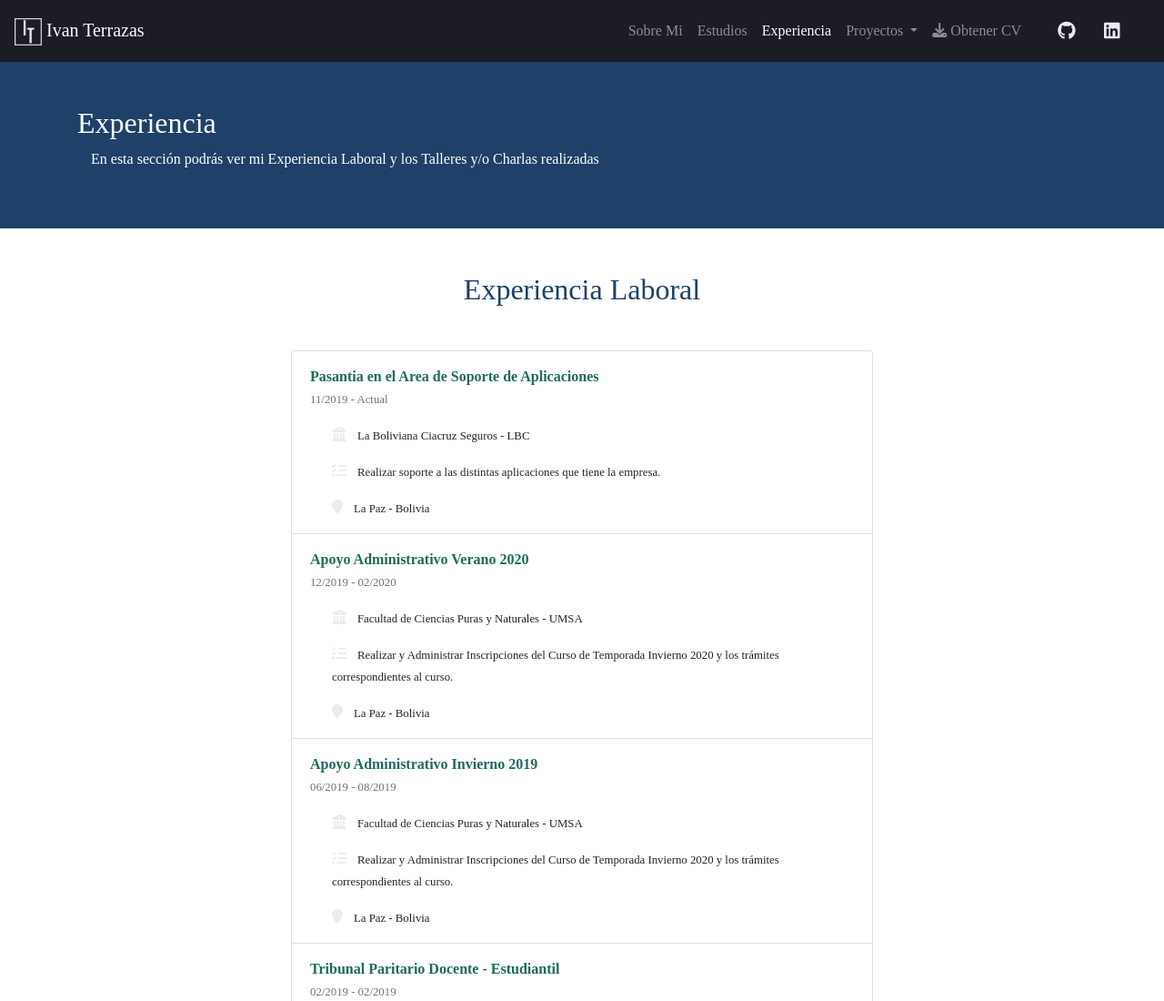
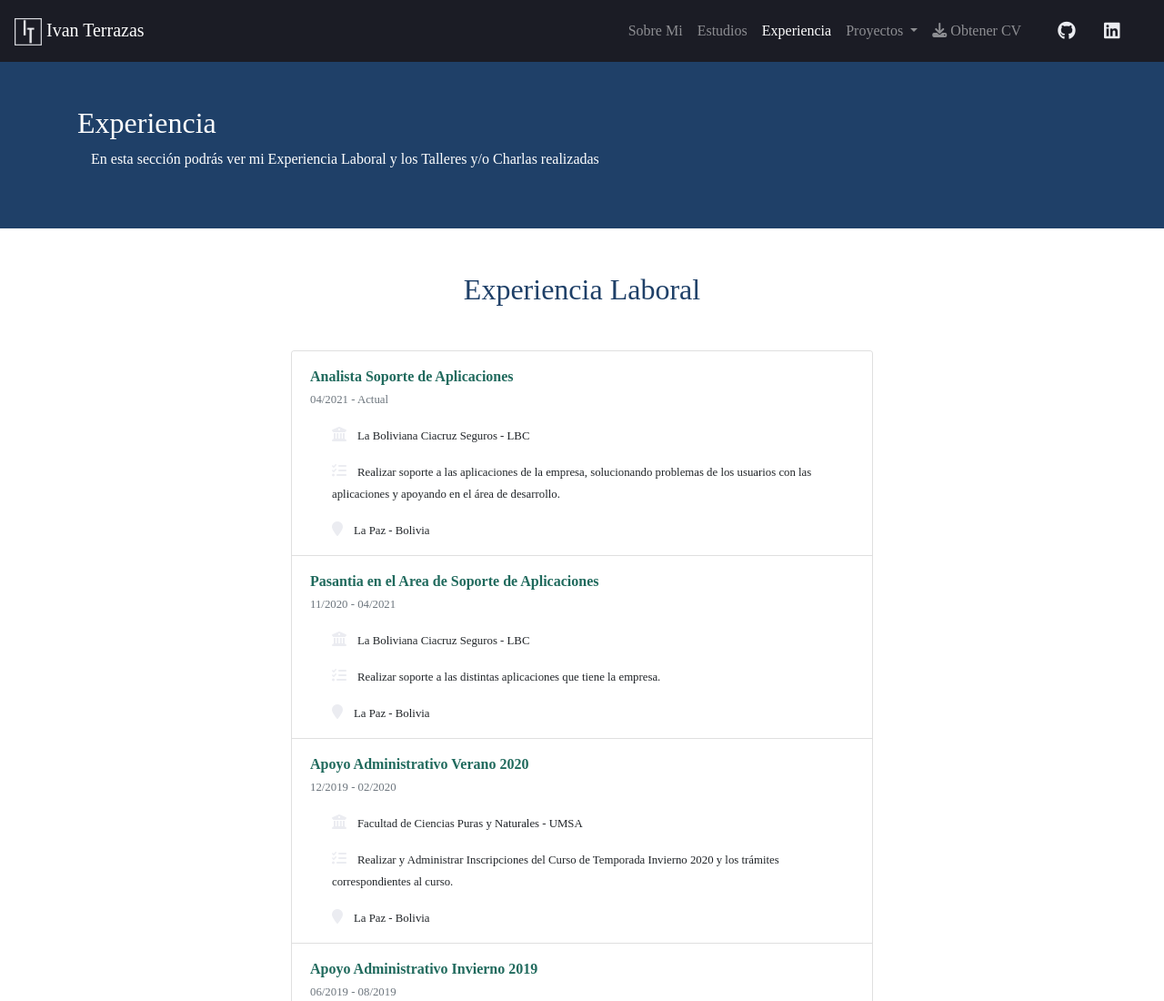
Before and after one commit to Aivan1909/CV, a plain HTML site: page pages/experiencia.html in a window 1280 px wide. Shown: the top 1100 px of the page at 91% size. Drawn offline with nearby package versions, Linux system fonts and the light colour scheme; a web font is replaced by a local one.

Commit message:
Actualizacion de CV con mencion de titulo UMSA y trabajo LBC

```diff
--- a/pages/experiencia.html
+++ b/pages/experiencia.html
@@ -104,11 +104,45 @@
                             <div class="col-12">
                                 <div class="card-body py-3">
                                     <p class="card-title my-text-secondary font-weight-bold mb-0">
+                                        Analista Soporte de Aplicaciones
+                                    </p>
+                                    <p class="card-text">
+                                        <small class="text-muted">
+                                            04/2021 - Actual
+                                        </small>
+                                    </p>
+                                    <p class="card-text d-block pl-4">
+                                        <i class="fas fa-university my-text-light"></i>&nbsp;&nbsp;
+                                        <small>
+                                            La Boliviana Ciacruz Seguros - LBC
+                                        </small>
+                                    </p>
+                                    <p class="card-text d-block pl-4">
+                                        <i class="fas fa-tasks my-text-light"></i>&nbsp;&nbsp;
+                                        <small>
+                                            Realizar soporte a las aplicaciones de la empresa, solucionando problemas de los usuarios con las aplicaciones y apoyando en el área de desarrollo.
+                                        </small>
+                                    </p>
+                                    <p class="card-text d-block pl-4">
+                                        <i class="fas fa-map-marker my-text-light"></i>&nbsp;&nbsp;
+                                        <small>
+                                            La Paz - Bolivia
+                                        </small>
+                                    </p>
+                                </div>
+                            </div>
+                        </div>
+                    </li>
+                    <li class="list-group-item p-0">
+                        <div class="row no-gutters">
+                            <div class="col-12">
+                                <div class="card-body py-3">
+                                    <p class="card-title my-text-secondary font-weight-bold mb-0">
                                         Pasantia en el Area de Soporte de Aplicaciones
                                     </p>
                                     <p class="card-text">
                                         <small class="text-muted">
-                                            11/2019 - Actual
+                                            11/2020 - 04/2021
                                         </small>
                                     </p>
                                     <p class="card-text d-block pl-4">
```
Also changed, not shown: index.html (+9 -6 lines), pages/estudios.html (+2 -2 lines), 1 other file.
